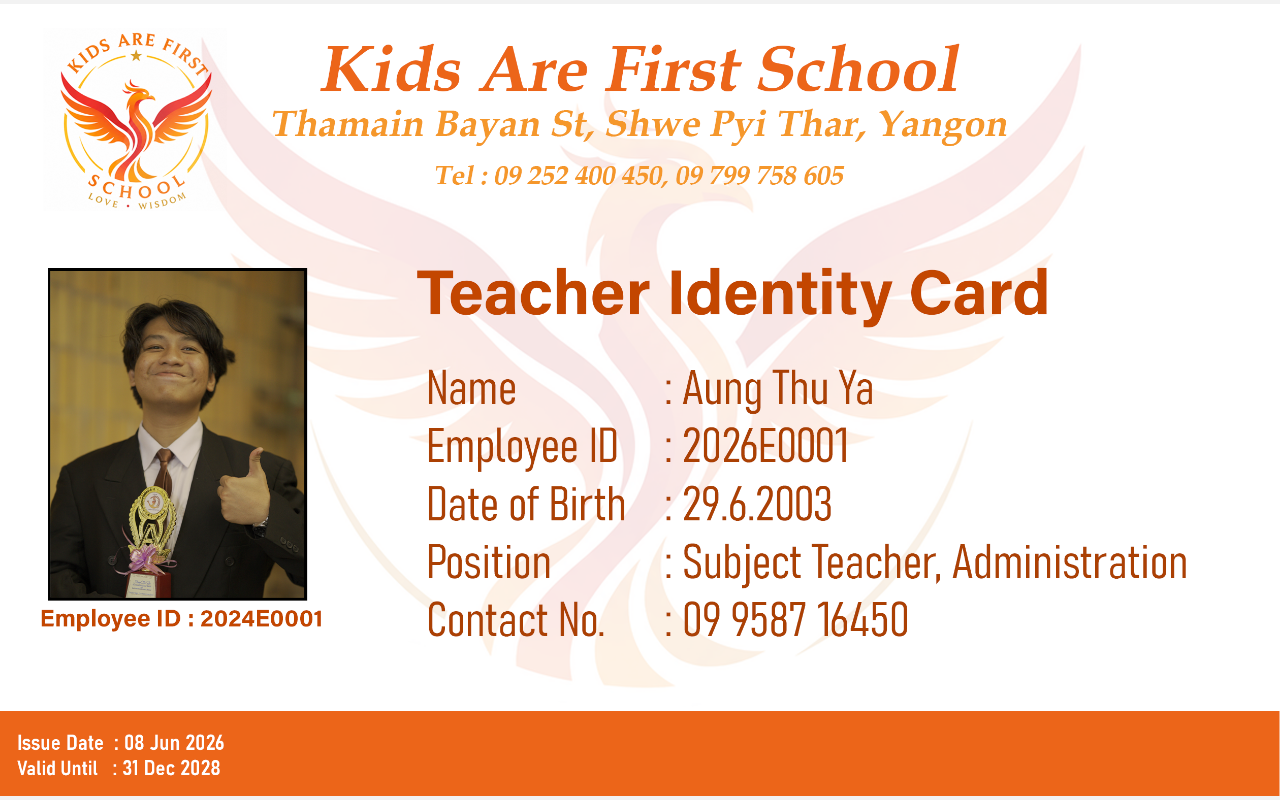
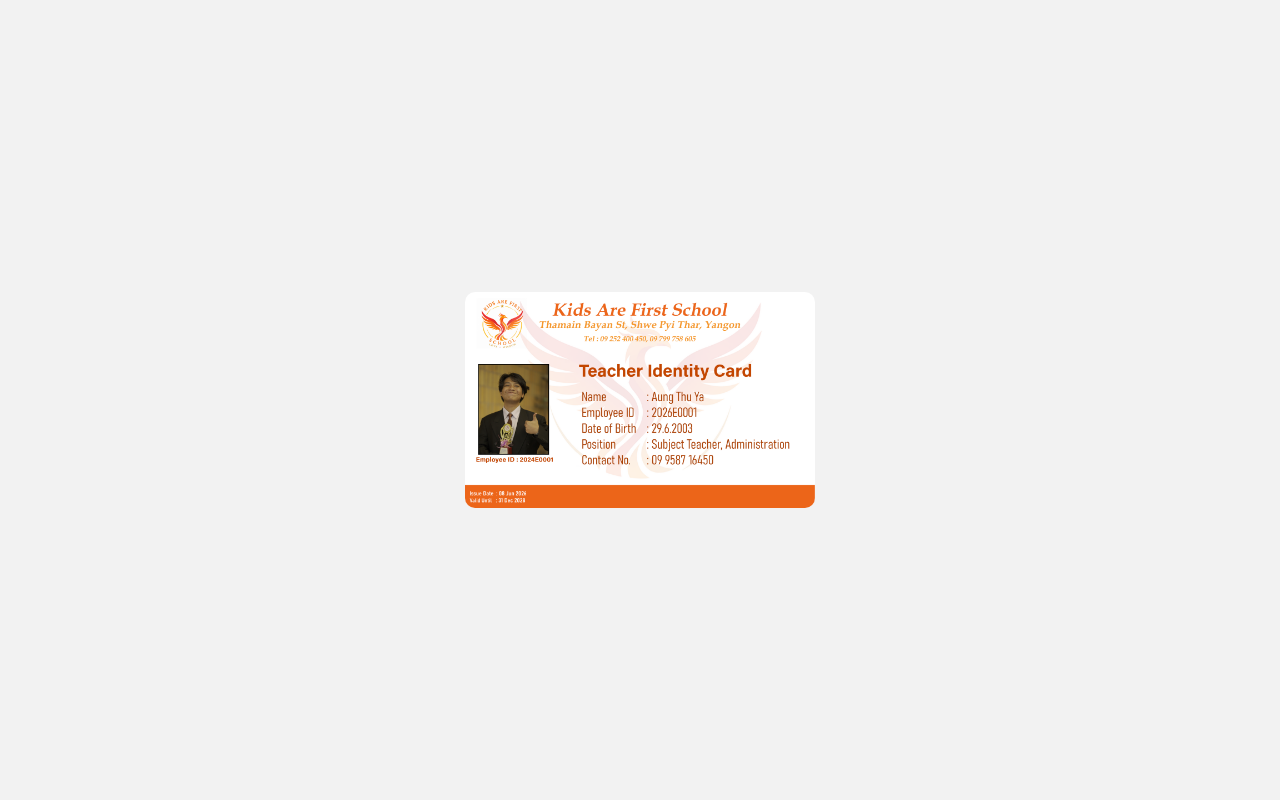
Before and after one commit to lawoonbhonekhant83-ux/kidsarefirst-employee.id, a plain HTML site: page 2024E007.html in a window 1280 px wide. Drawn offline with Linux system fonts and the light colour scheme.

Commit message:
Refactor HTML structure and styles for card layout

```diff
--- a/2024E007.html
+++ b/2024E007.html
@@ -12,20 +12,29 @@
             display: flex;
             justify-content: center;
             align-items: center;
-            height: 100vh;
+            min-height: 100vh;
+        }
+
+        .card {
+            width: 90vw;
+            max-width: 350px;   /* keeps it like real ID card size */
+            height: auto;
         }
 
         img {
-            width: 100vw;
-            height: 100vh;
-            object-fit: contain; /* keeps full card visible */
+            width: 100%;
+            height: auto;
+            display: block;
+            border-radius: 10px;
         }
     </style>
 </head>
 
 <body>
 
-    <img src="images/aty.png" alt="Employee ID Card">
+    <div class="card">
+        <img src="images/aty.png" alt="Employee ID Card">
+    </div>
 
 </body>
 </html>
```
